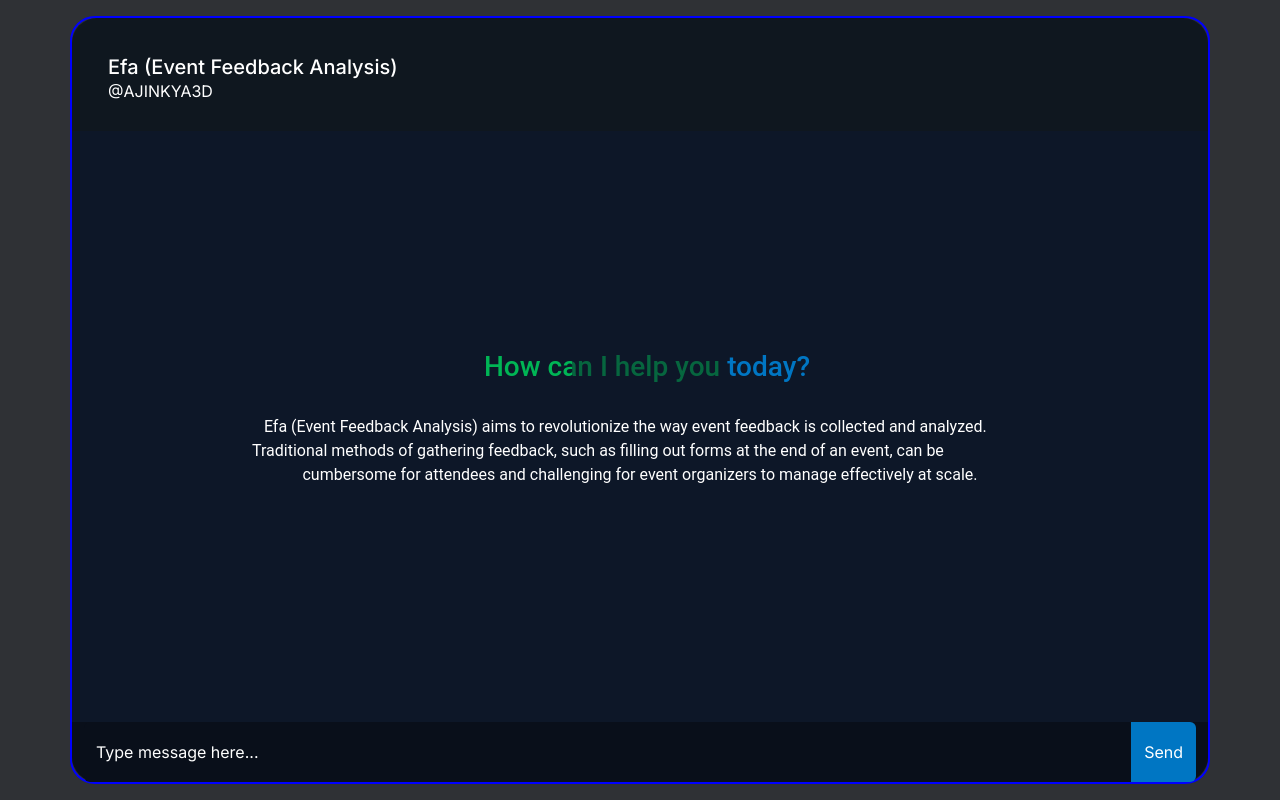
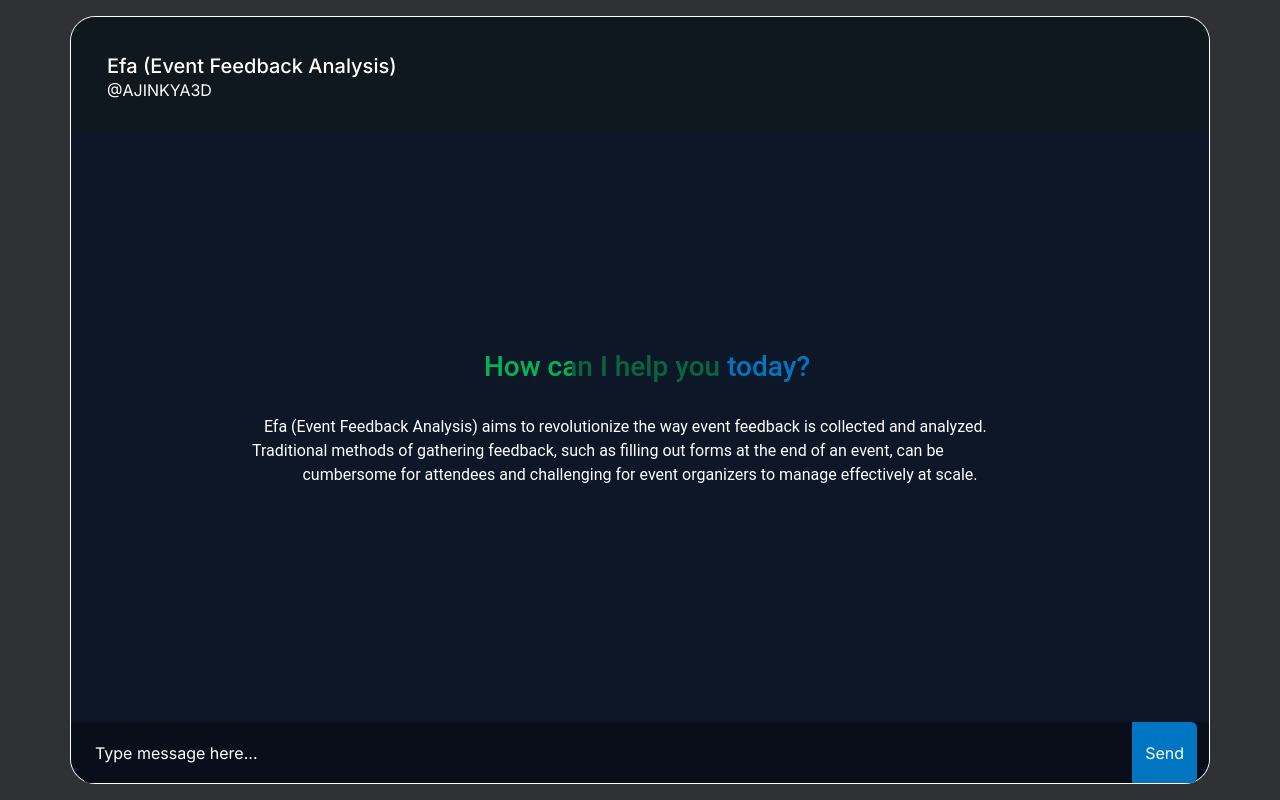
Before and after one commit to arhamansari11/Gemini-ultra-hackathon, a Next.js app: page / in a window 1280 px wide. Built offline with nearby package versions, Linux system fonts and the light colour scheme.

Commit message:
UI almost done

```diff
--- a/app/page.js
+++ b/app/page.js
@@ -77,7 +77,7 @@ export default function Home() {
             className="container"
             style={{
               height: "96vh", display: "flex", flexDirection: "column" ,
-              border: "2px solid blue" , borderRadius : "25px"
+              border: "1px solid white" , borderRadius : "25px"
             }}
           >
             <div
@@ -291,3 +291,6 @@ const profileUserStyle = {
   padding: "7px",
   marginTop: "-5px",
 };
+const btn = {
+
+}
```
